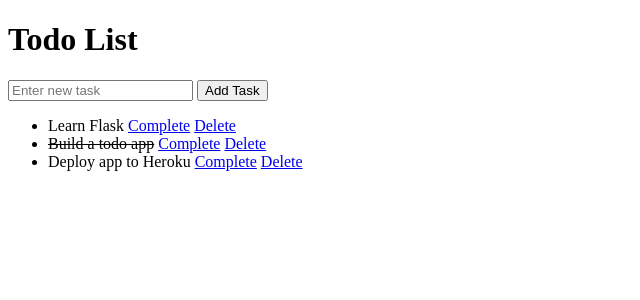
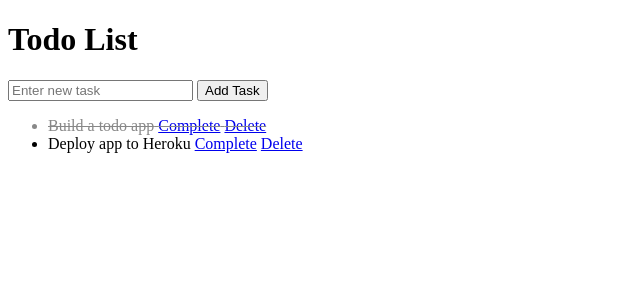
Before and after one commit to ksu-is/To-Do-Program, a Flask app: page / in a window 1280 px wide. Shown: the top 300 px of the page, without its empty margins (0-640 px from the left). Run offline with Flask 3, Linux system fonts and the light colour scheme.

Commit message:
Update index.html
the change involves making completed tasks appear with a strikethrough and gray color

```diff
--- a/todo list/templates/index.html
+++ b/todo list/templates/index.html
@@ -4,6 +4,12 @@
     <meta charset="UTF-8">
     <meta name="viewport" content="width=device-width, initial-scale=1.0">
     <title>Todo List</title>
+    <style>
+        .completed-task {
+            text-decoration: line-through;
+            color: #888888;
+        }
+    </style>
 </head>
 <body>
     <h1>Todo List</h1>
@@ -13,7 +19,7 @@
     </form>
     <ul>
         {% for task in tasks %}
-            <li>
+            <li class="{% if task.completed %}completed-task{% endif %}">
                 {% if task.completed %}
                     <s>{{ task.task }}</s>
                 {% else %}
```
